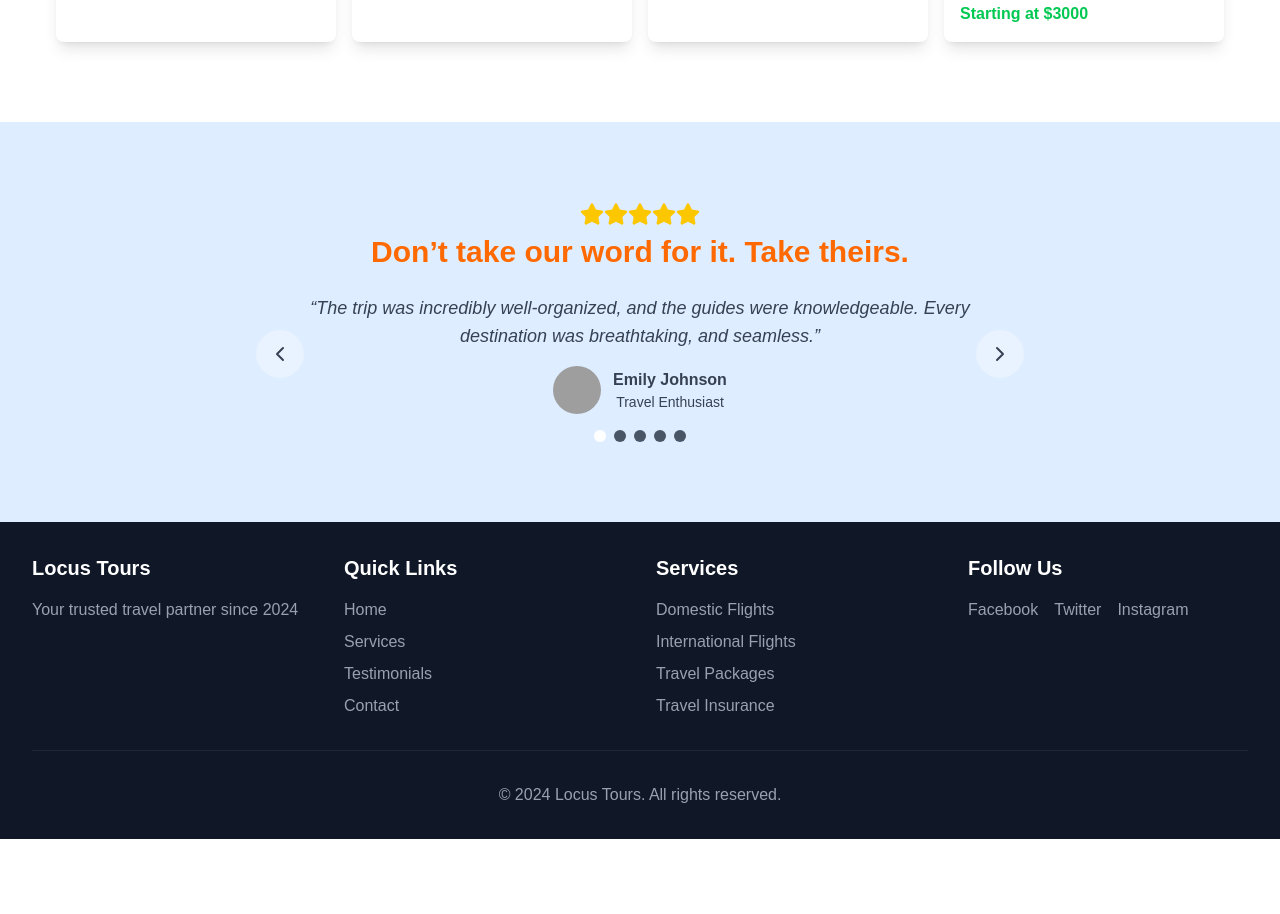
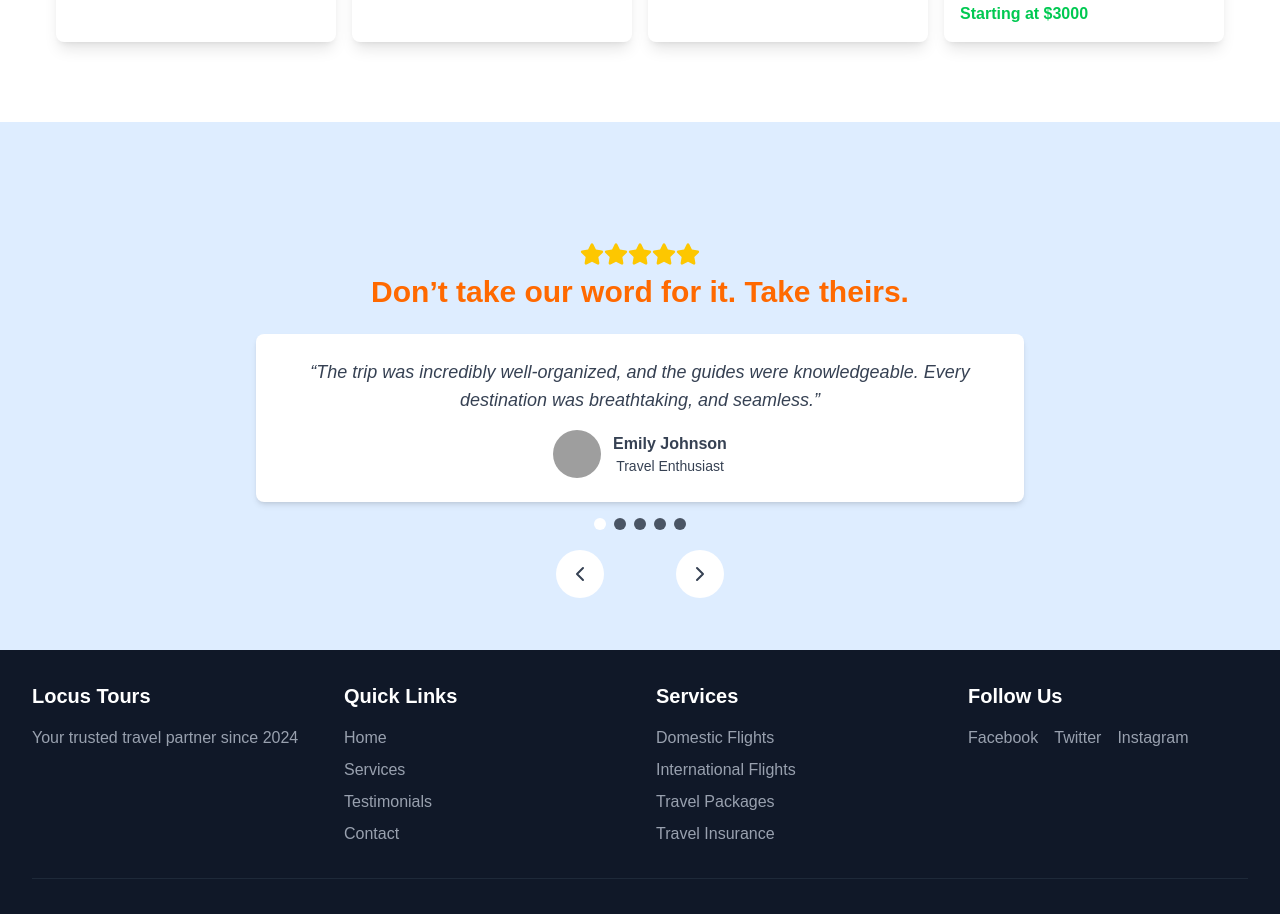
Before and after one commit to Aashis719/Locus-Tours-and-Travel, a Next.js app: page / in a window 1280 px wide. Shown: the part 3090-4004 px from the top of the page. Before the commit the page ends 3929 px from the top, so only its background shows below. Built offline with nearby package versions, Linux system fonts and the light colour scheme; grey boxes are pictures that could not be loaded.

Commit message:
testimonial section changed

```diff
--- a/Components/TestimonialSection.js
+++ b/Components/TestimonialSection.js
@@ -1,18 +1,17 @@
 "use client";
 import React, { useState } from "react";
-import testimonials from "../Components/Testimonials"; // Ensure this is correctly imported
+import { motion } from "framer-motion"; // Import Framer Motion
+import testimonials from "../Components/Testimonials";
 import { ChevronLeft, ChevronRight } from "lucide-react";
 import { FaStar, FaRegStar, FaStarHalfAlt } from "react-icons/fa";
 
 const TestimonialSection = () => {
   const [index, setIndex] = useState(0);
 
-  // Check if testimonials exist before using them
   if (!testimonials || testimonials.length === 0) {
     return <p className="text-white">No testimonials available.</p>;
   }
 
-  // Get the current testimonial safely
   const currentTestimonial = testimonials[index] || {};
   const { name = "Unknown", post = "Guest", review = "No review available.", rating = 0, image = "" } = currentTestimonial;
 
@@ -24,7 +23,6 @@ const TestimonialSection = () => {
     setIndex((prevIndex) => (prevIndex === testimonials.length - 1 ? 0 : prevIndex + 1));
   };
 
-  // Function to generate dynamic star ratings
   const renderStars = (rating) => {
     const stars = [];
     for (let i = 1; i <= 5; i++) {
@@ -40,7 +38,7 @@ const TestimonialSection = () => {
   };
 
   return (
-    <div className=" bg-blue-200/50  px-5 md:px-20 py-20 flex flex-col items-center text-gray-700" id="testimonials">
+    <div className="bg-blue-200/50 px-5 md:px-20 py-30 flex flex-col items-center text-gray-700" id="testimonials">
       <div className="text-center">
         <div className="text-yellow-400 text-2xl mb-2 flex justify-center">{renderStars(rating)}</div>
         <h2 className="text-3xl font-bold text-orange-500">Don’t take our word for it. Take theirs.</h2>
@@ -48,15 +46,24 @@ const TestimonialSection = () => {
       <div className="relative w-full max-w-3xl mt-6">
         <button
           onClick={prevTestimonial}
-          className="absolute left-0 top-1/2 -translate-y-1/2 bg-white/30 p-3 rounded-full hover:bg-white/90 cursor-pointer"
+          className="absolute  top-5/6  md:top-60 md:right-105 -translate-y-1/2 bg-white p-3 rounded-full hover:bg-gray-200 cursor-pointer"
         >
           <ChevronLeft className="w-6 h-6" />
         </button>
-        <div className="text-center px-6">
+
+        {/* Motion div for sliding effect */}
+        <motion.div
+          key={index}
+          initial={{ opacity: 0, x: 50 }}
+          animate={{ opacity: 1, x: 0 }}
+          exit={{ opacity: 0, x: -50 }}
+          transition={{ duration: 0.5, ease: "easeInOut" }}
+          className="text-center px-6 bg-white p-6 rounded-lg shadow-md"
+        >
           <p className="text-lg italic">“{review}”</p>
           <div className="mt-4 flex items-center justify-center">
             <img
-              src={image || "/default-avatar.png"} // Fallback if image is missing
+              src={image || "/default-avatar.png"}
               alt={name}
               className="w-12 h-12 rounded-full mr-3"
             />
@@ -65,12 +72,13 @@ const TestimonialSection = () => {
               <p className="text-sm text-gray-700">{post}</p>
             </div>
           </div>
-        </div>
+        </motion.div>
+
         <button
           onClick={nextTestimonial}
-          className="absolute right-0 top-1/2 -translate-y-1/2 bg-white/30 p-3 rounded-full hover:bg-white/90 cursor-pointer"
+          className="absolute right-0 top-5/6  md:top-60 md:right-75 -translate-y-1/2 bg-white p-3 rounded-full hover:bg-gray-200 cursor-pointer"
         >
-          <ChevronRight className="w-6 h-6 " />
+          <ChevronRight className="w-6 h-6" />
         </button>
       </div>
       <div className="mt-4 flex space-x-2">
```
Also changed, not shown: 1 other file (tests, documents, lock files or other folders).
